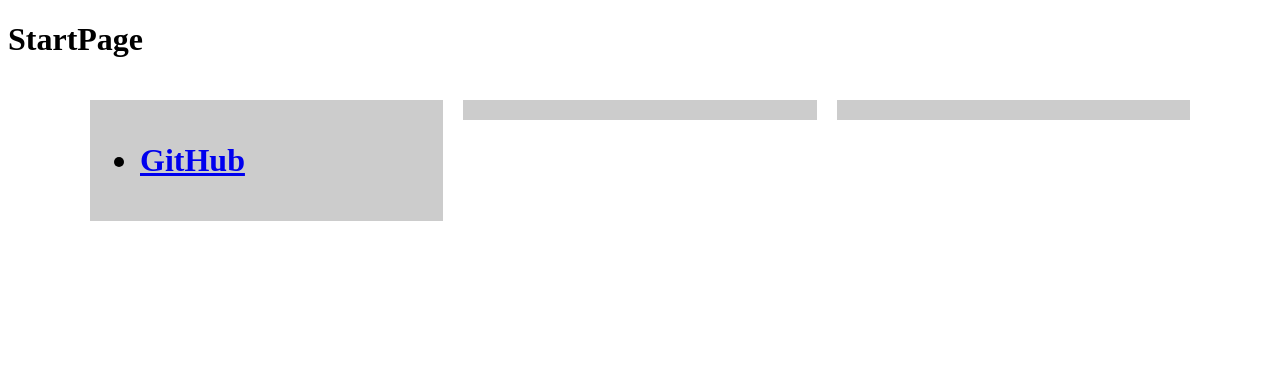
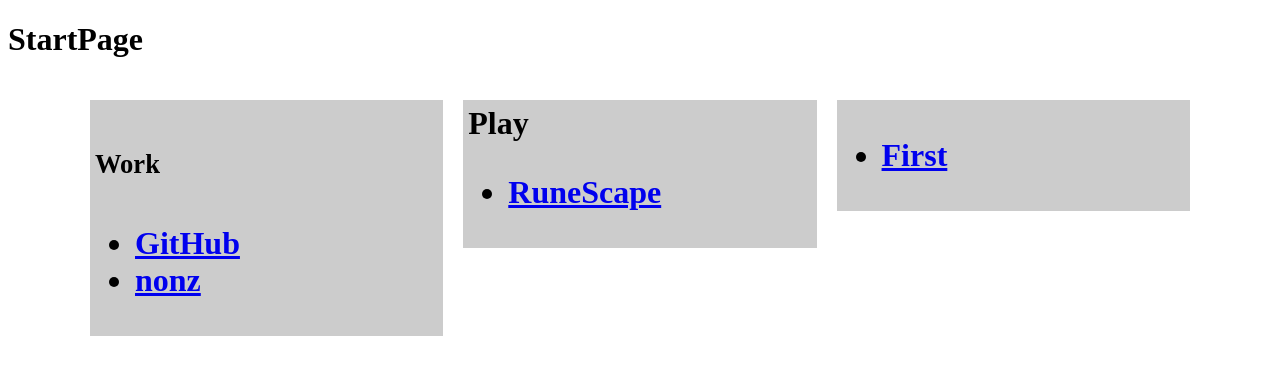
Before and after one commit to itractus/StartPage, a plain HTML site: page index.html in a window 1280 px wide. Drawn offline with Linux system fonts and the light colour scheme.

Commit message:
Added extremely basic layout design

```diff
--- a/index.html
+++ b/index.html
@@ -5,11 +5,10 @@
     <meta name="author" content="Karel Clijsters">
     <meta name="description" content="StartPage for a nice and °°°°comfy°°°° homepage">
 	<link rel="stylesheet" type="text/css" href="simplegrid.css" />
-
 	<style>
 		.content {
 			background: #ccc;
-			padding: 10px;
+			padding: 5px;
 		}
 	</style>
 </head>
@@ -18,17 +17,29 @@
 <div class="grid grid-pad">
 	<div class="col-1-3 mobile-col-1-2">
 		<div class="content">
+			<text><h5>Work</h5></text>
+			<p>
 			<ul>
 				<li> <a href="https://www.github.com">GitHub</a> </li>
+				<li> <a href="https://www.">nonz</a> </li>
+			</ul>
+			</p>
+		</div>
+	</div>
+	<div class="col-1-3 mobile-col-1-2">
+		<div class="content">
+			<text>Play</text>
+			<ul>
+				<li> <a href="https://www.runescape/">RuneScape</a> </li>
 			</ul>
 		</div>
 	</div>
 	<div class="col-1-3 mobile-col-1-2">
 		<div class="content">
-		</div>
-	</div>
-	<div class="col-1-3 mobile-col-1-2">
-		<div class="content">
+			<ul>
+				<li> <a href="https://www.first.eu">First</a> </li>
+
+			</ul>
 		</div>
 	</div>
 </div>
```
